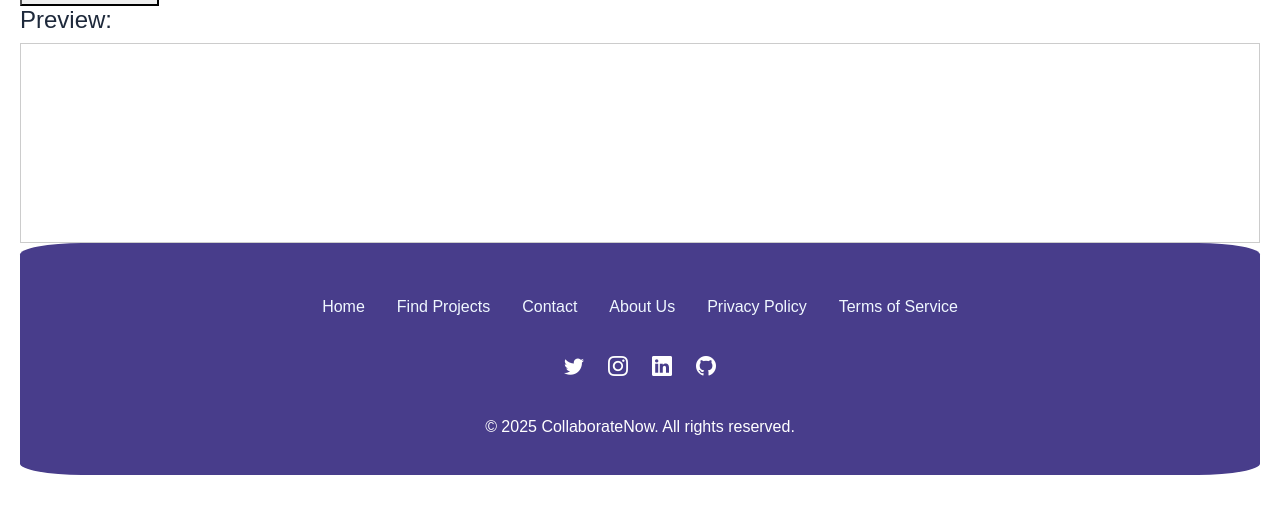
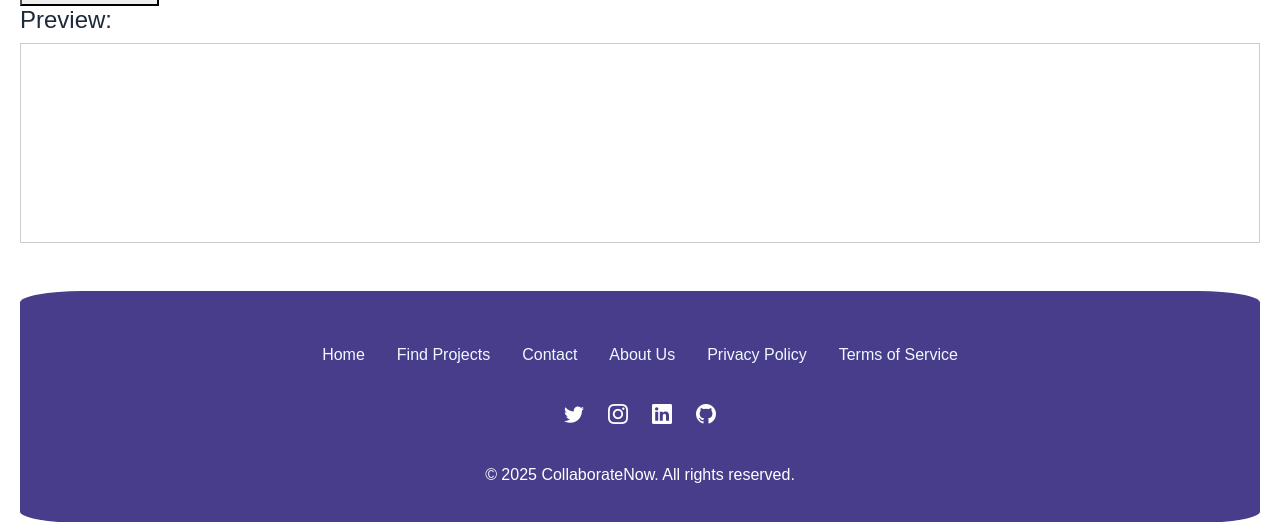
Before and after one commit to tomi3-11/CollaborateNow, a Django app: template accounts/templates/accounts/project_detail.html in a window 1280 px wide. Shown: the part 789-1311 px from the top of the page. Before the commit the page ends 1264 px from the top, so only its background shows below. Run offline with Django 5.2, Linux system fonts and the light colour scheme; the template is opened without the code that fills it, so the values that code supplies are empty; some libraries are stand-ins or nearby versions.

Commit message:
Whiteboard bugs fixed

```diff
--- a/accounts/templates/accounts/project_detail.html
+++ b/accounts/templates/accounts/project_detail.html
@@ -107,7 +107,7 @@
 
         <h4>Preview: </h4>
         <div id="whiteboard-preview"
-        style="border:1px solid #ccc; padding:10px; min-height:200px; max-height: 400px; overflow-y: auto;">
+        style="border:1px solid #ccc; padding:10px; min-height:200px; max-height: 400px; overflow-y: auto; margin-bottom: 3rem;">
         </div>
 
     </section>
```
